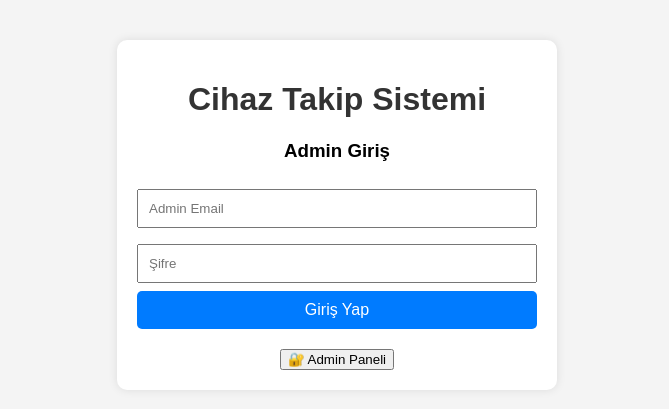
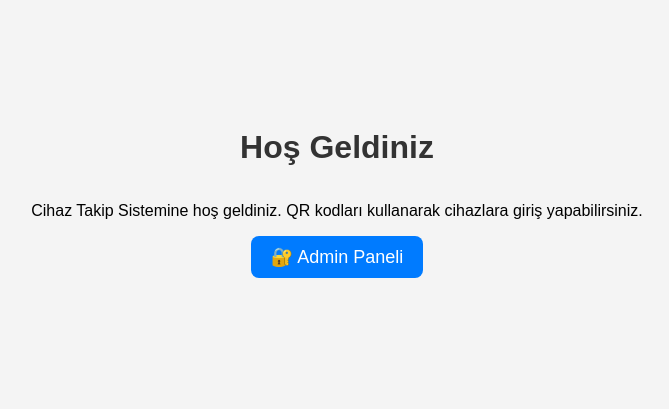
Before and after one commit to Sudenazkaranfil/qr-code-device-tracking-system, a Flask app: page / in a window 1280 px wide. Shown: the top 409 px of the page, without its empty margins (303-972 px from the left). Run offline with Flask 3, Linux system fonts and the light colour scheme; some libraries are stand-ins or nearby versions.

Commit message:
Update index.html

```diff
--- a/templates/index.html
+++ b/templates/index.html
@@ -6,62 +6,76 @@
     <style>
         body {
             font-family: Arial, sans-serif;
-            margin: 40px;
             background-color: #f4f4f4;
+            display: flex;
+            flex-direction: column;
+            align-items: center;
+            padding-top: 100px;
         }
         h1 {
             color: #333;
-            text-align: center;
+            margin-bottom: 20px;
         }
-        .container {
-            max-width: 400px;
-            margin: auto;
-            background: #fff;
+        .button {
+            padding: 10px 20px;
+            font-size: 18px;
+            border: none;
+            background-color: #007BFF;
+            color: white;
+            border-radius: 8px;
+            cursor: pointer;
+        }
+        .button:hover {
+            background-color: #0056b3;
+        }
+        .form-container {
+            display: none;
+            margin-top: 30px;
+            background: white;
             padding: 20px;
-            border-radius: 10px;
+            border-radius: 8px;
             box-shadow: 0 0 10px rgba(0,0,0,0.1);
+            width: 300px;
         }
-        form input {
+        .form-container input {
             width: 100%;
             padding: 10px;
             margin: 8px 0;
             box-sizing: border-box;
         }
-        form button {
+        .form-container button {
             width: 100%;
             padding: 10px;
-            background-color: #007BFF;
+            background-color: #28a745;
             border: none;
             color: white;
             font-size: 16px;
             border-radius: 5px;
             cursor: pointer;
         }
+        .form-container button:hover {
+            background-color: #218838;
+        }
         .message {
             color: red;
             margin-top: 10px;
             text-align: center;
         }
-        .alert {
-            padding: 10px;
-            margin: 10px 0;
-            border-radius: 5px;
-            text-align: center;
+    </style>
+    <script>
+        function showForm() {
+            document.getElementById('adminForm').style.display = 'block';
         }
-        .alert-warning {
-            background-color: #fff3cd;
-            color: #856404;
-        }
-        .alert-success {
-            background-color: #d4edda;
-            color: #155724;
-        }
-    </style>
+    </script>
 </head>
 <body>
-    <div class="container">
-        <h1>Cihaz Takip Sistemi</h1>
-        <h3 style="text-align: center;">Admin Giriş</h3>
+
+    <h1>Hoş Geldiniz</h1>
+    <p>Cihaz Takip Sistemine hoş geldiniz. QR kodları kullanarak cihazlara giriş yapabilirsiniz.</p>
+
+    <button class="button" onclick="showForm()">🔐 Admin Paneli</button>
+
+    <div id="adminForm" class="form-container">
         <form method="POST" action="/admin_login">
             <input type="email" name="email" placeholder="Admin Email" required>
             <input type="password" name="password" placeholder="Şifre" required>
@@ -75,14 +89,11 @@
         {% with messages = get_flashed_messages(with_categories=true) %}
             {% if messages %}
                 {% for category, message in messages %}
-                    <div class="alert alert-{{ category }}">{{ message }}</div>
+                    <div class="message">{{ message }}</div>
                 {% endfor %}
             {% endif %}
         {% endwith %}
+    </div>
 
-        <div style="text-align: center; margin-top: 20px;">
-            <a href="{{ url_for('admin_panel') }}"><button type="button">🔐 Admin Paneli</button></a>
-        </div>
-    </div>
 </body>
 </html>
```
